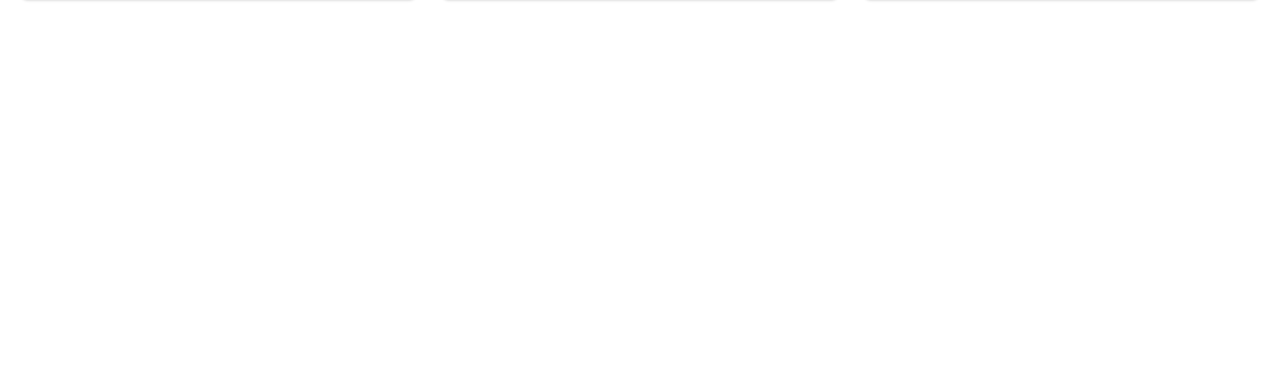
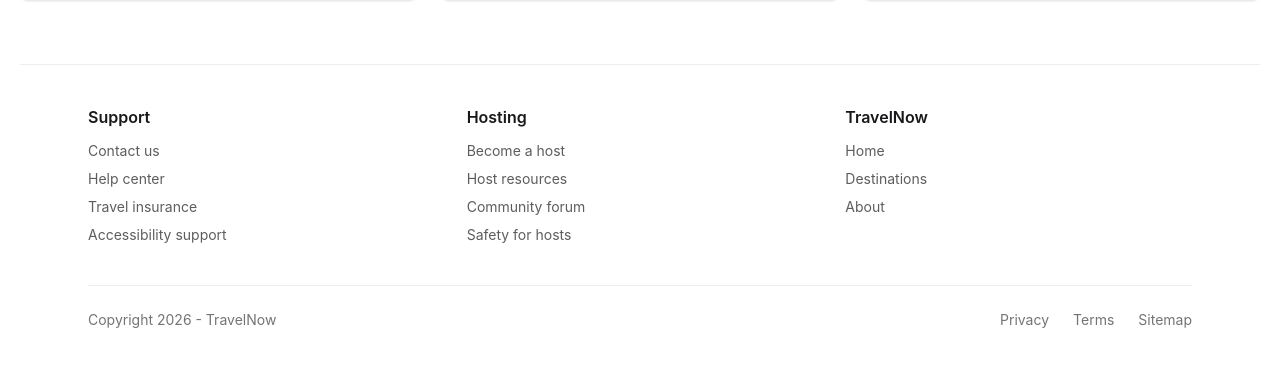
Before and after one commit to NilAngelats/Travel-Agency-react, a React (Vite) app: page / in a window 1280 px wide. Shown: the part 1423-1789 px from the top of the page. Before the commit the page ends 1443 px from the top, so only its background shows below. Built offline with nearby package versions, Linux system fonts and the light colour scheme.

Commit message:
Footer layout

```diff
--- a/src/components/Footer.jsx
+++ b/src/components/Footer.jsx
@@ -1,5 +1,63 @@
+import { Link, NavLink } from "react-router";
+
 const Footer = () => {
-  return <div></div>;
+  return (
+    <footer className="border-t border-base-300 mt-16">
+      <div className="mx-auto max-w-6xl px-6 py-10">
+        <div className="grid gap-8 md:grid-cols-3">
+          <div>
+            <h3 className="font-semibold mb-3">Support</h3>
+            <ul className="space-y-2 text-sm text-base-content/70">
+              <li>
+                <Link to={"/contact"}>Contact us</Link>
+              </li>
+              <li>Help center</li>
+              <li>Travel insurance</li>
+              <li>Accessibility support</li>
+            </ul>
+          </div>
+
+          <div>
+            <h3 className="font-semibold mb-3">Hosting</h3>
+            <ul className="space-y-2 text-sm text-base-content/70">
+              <li>Become a host</li>
+              <li>Host resources</li>
+              <li>Community forum</li>
+              <li>Safety for hosts</li>
+            </ul>
+          </div>
+
+          <div>
+            <h3 className="font-semibold mb-3">TravelNow</h3>
+            <ul className="space-y-2 text-sm text-base-content/70">
+              <li>
+                {" "}
+                <Link to={"/"}> Home</Link>{" "}
+              </li>
+              <li>
+                {" "}
+                <Link to={"/destinations"}> Destinations</Link>{" "}
+              </li>
+              <li>
+                {" "}
+                <Link to={"/about"}> About</Link>{" "}
+              </li>
+            </ul>
+          </div>
+        </div>
+
+        <div className="border-t border-base-300 mt-10 pt-6 flex flex-col md:flex-row justify-between text-sm text-base-content/60">
+          <span>Copyright 2026 - TravelNow</span>
+
+          <div className="flex gap-6 mt-4 md:mt-0">
+            <span>Privacy</span>
+            <span>Terms</span>
+            <span>Sitemap</span>
+          </div>
+        </div>
+      </div>
+    </footer>
+  );
 };
 
 export default Footer;
```
